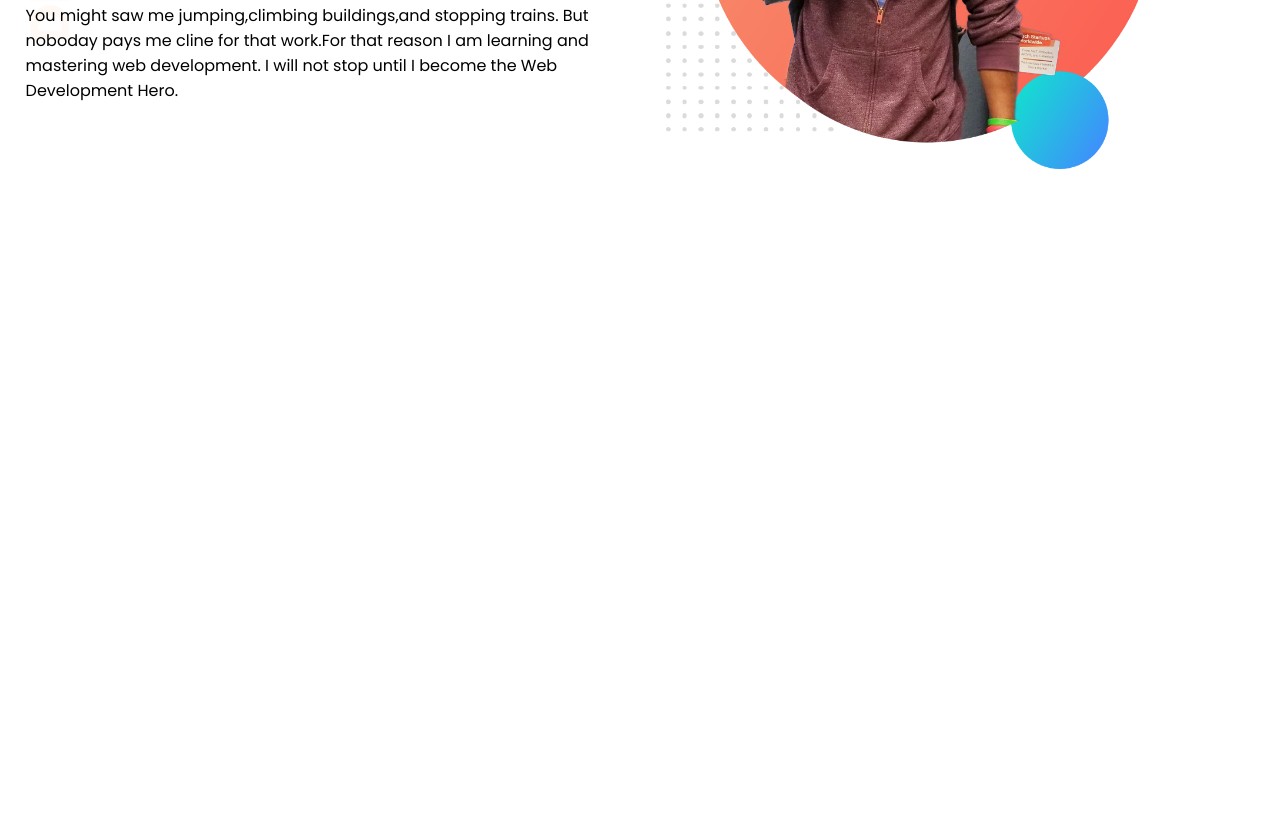
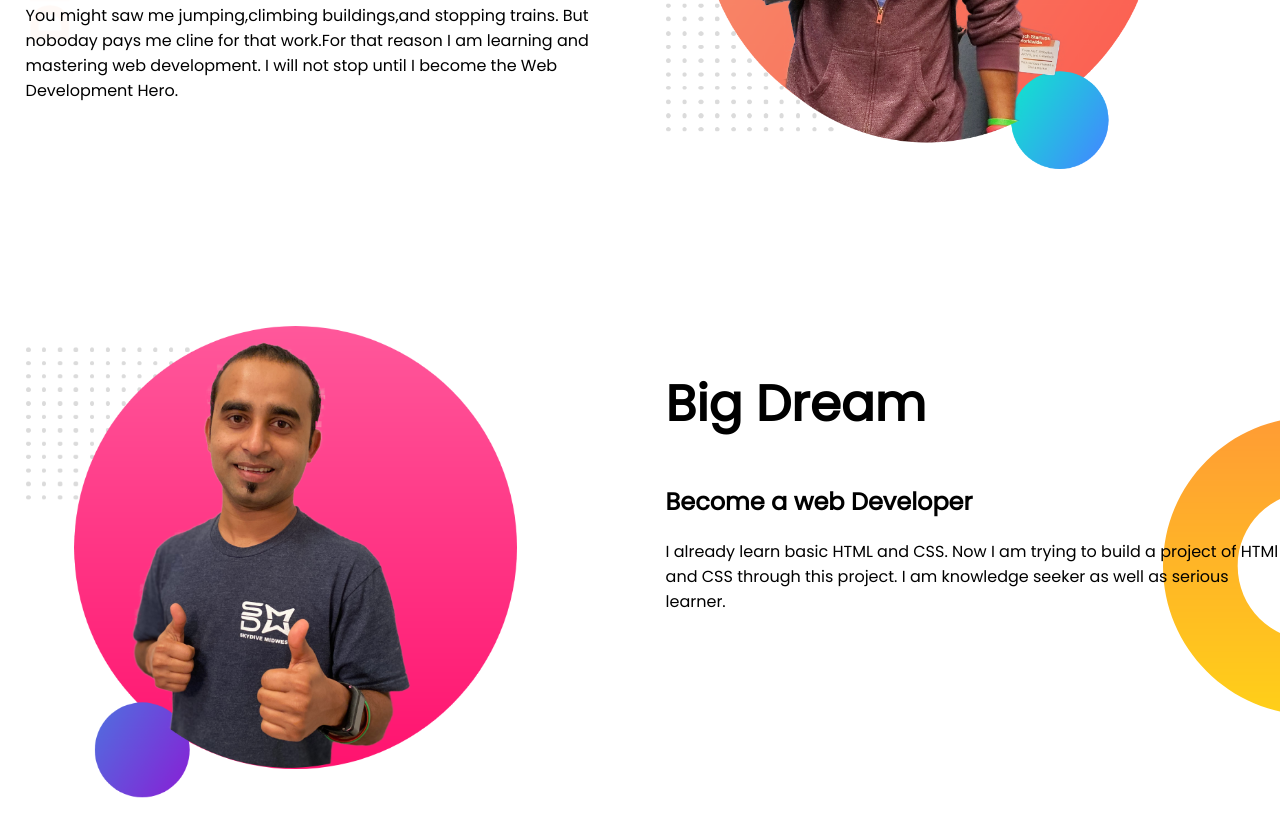
Before and after one commit to almahfuzhossen/my-first-portfolio, a plain HTML site: page index.html in a window 1280 px wide. Shown: the part 319-1156 px from the top of the page. Before the commit the page ends 800 px from the top, so only its background shows below. Drawn offline with Linux system fonts and the light colour scheme.

Commit message:
dream added commit

```diff
--- a/index.html
+++ b/index.html
@@ -20,9 +20,22 @@
             <p>You might saw me jumping,climbing buildings,and stopping trains. But noboday pays me cline for that work.For that reason I am learning and mastering web development. I will not stop until I become the Web Development Hero.</p>
          </div>
 
-        <div  class="half-width">
+        <div class="half-width">
             <img src="jhankar.png" alt="">
         </div>
     </section>
+    <section class="dream-big">
+        <div class="half-width">
+            <img src="jhankar2.png" alt="">
+        </div>
+        <div class="half-width">
+            <h1> Big Dream</h1>
+            <h2>Become a web Developer</h2>
+            <p>
+                 I already learn basic HTML and CSS. Now I am trying to build a project of HTMl and CSS through this project. I am knowledge seeker as well as serious learner.
+            </p>
+        </div>
+
+    </section>
 </body>
 </html>
--- a/style.css
+++ b/style.css
@@ -10,6 +10,7 @@ h1{
 }
 section{
     display: flex;
+    margin-bottom: 150px;
 }
 .half-width{
     width: 50%;
@@ -22,3 +23,8 @@ section{
     background-image: url(top-banner.png);
     background-repeat: no-repeat;
 }
+.dream-big{
+    background-image: url(dream-bg.png);
+    background-repeat: no-repeat;
+    background-position: right;
+}
```
